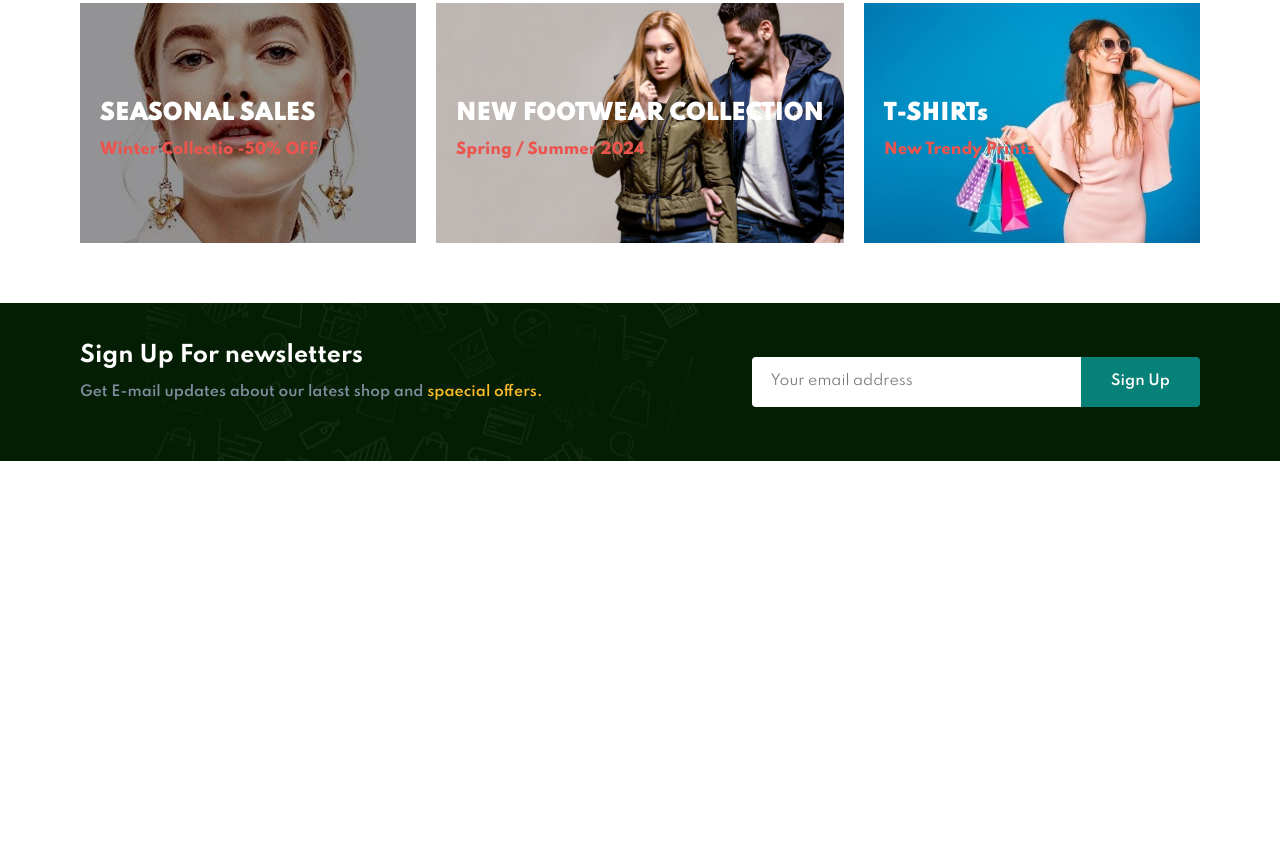
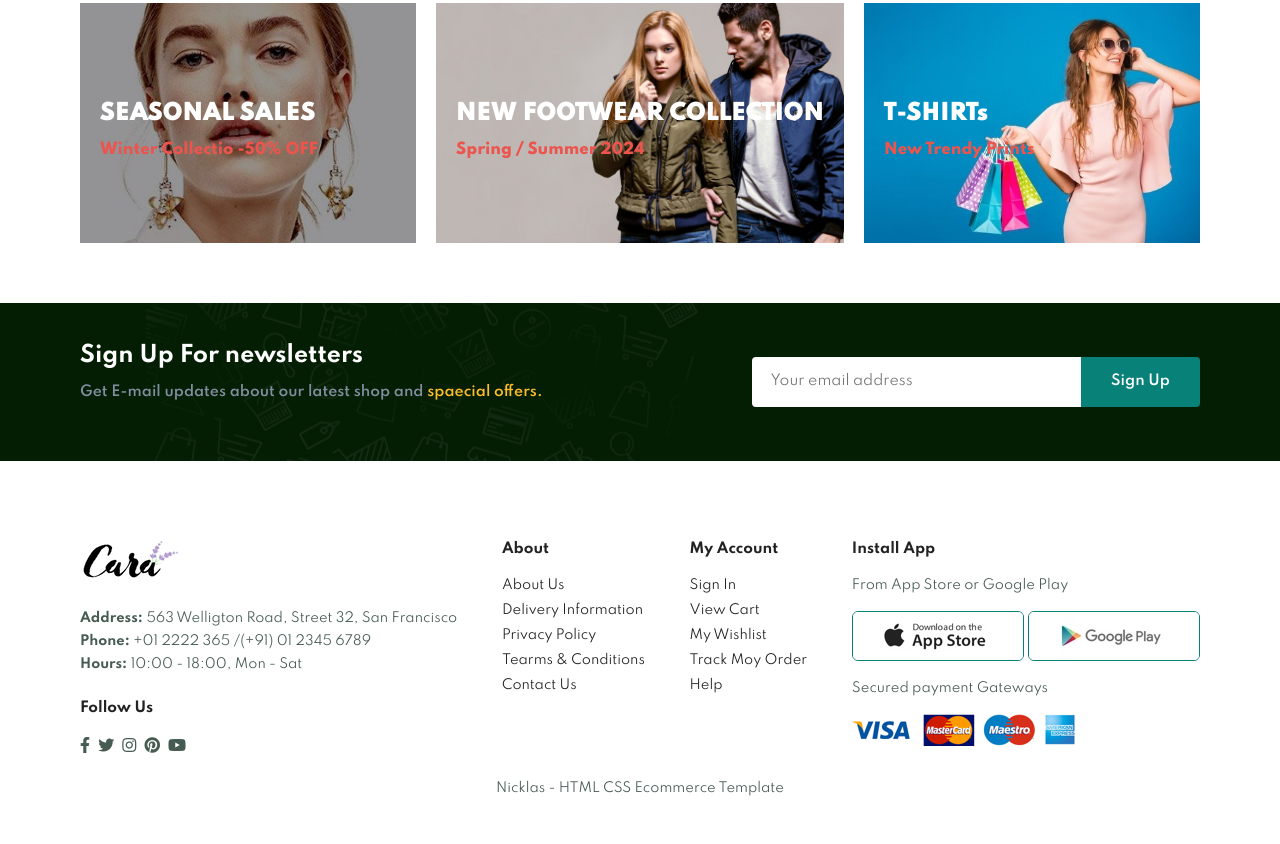
Before and after one commit to nicholchuks/cloth_site, a plain HTML site: page index.html in a window 1280 px wide. Shown: the part 4387-5231 px from the top of the page. Before the commit the page ends 4888 px from the top, so only its background shows below. Drawn offline with Linux system fonts and the light colour scheme.

Commit message:
created the footer section

```diff
--- a/index.html
+++ b/index.html
@@ -405,6 +405,60 @@
       </div>
     </section>
 
+    <footer class="section-p1">
+      <div class="col">
+        <img class="logo" src="img/logo.png" alt="logo" />
+        <p>
+          <strong>Address: </strong>563 Welligton Road, Street 32, San Francisco
+        </p>
+        <p><strong>Phone: </strong>+01 2222 365 /(+91) 01 2345 6789</p>
+        <p><strong>Hours: </strong> 10:00 - 18:00, Mon - Sat</p>
+        <div class="follow">
+          <h4>Follow Us</h4>
+          <div class="icon">
+            <i class="fab fa-facebook-f"></i>
+            <i class="fab fa-twitter"></i>
+            <i class="fab fa-instagram"></i>
+            <i class="fab fa-pinterest"></i>
+            <i class="fab fa-youtube"></i>
+          </div>
+        </div>
+      </div>
+
+      <div class="col">
+        <h4>About</h4>
+        <a href="#">About Us</a>
+        <a href="#">Delivery Information</a>
+        <a href="#">Privacy Policy</a>
+        <a href="#">Tearms & Conditions</a>
+        <a href="#">Contact Us</a>
+      </div>
+
+      <div class="col">
+        <h4>My Account</h4>
+        <a href="#">Sign In</a>
+        <a href="#">View Cart</a>
+        <a href="#">My Wishlist</a>
+        <a href="#">Track Moy Order</a>
+        <a href="#">Help</a>
+      </div>
+
+      <div class="col install">
+        <h4>Install App</h4>
+        <p>From App Store or Google Play</p>
+        <div class="row">
+          <img src="img/pay/app.jpg" alt="apple-img" />
+          <img src="img/pay/play.jpg" alt="google-img" />
+        </div>
+        <p>Secured payment Gateways</p>
+        <img src="img/pay/pay.png" alt="google" />
+      </div>
+
+      <div class="copyright">
+        <p>Nicklas - HTML CSS Ecommerce Template</p>
+      </div>
+    </footer>
+
     <script src="script.js"></script>
   </body>
 </html>
--- a/style.css
+++ b/style.css
@@ -460,4 +460,67 @@ body {
   border-bottom-left-radius: 0;
 }
 
+footer {
+  display: flex;
+  flex-wrap: wrap;
+  justify-content: space-between;
+}
+
+footer .col {
+  display: flex;
+  flex-direction: column;
+  align-items: flex-start;
+  margin-bottom: 20px;
+}
+
+footer .logo {
+  margin-bottom: 30px;
+}
+
+footer h4 {
+  font-size: 14px;
+  padding-bottom: 20px;
+}
+
+footer p {
+  font-size: 13px;
+  margin: 0 0 8px 0;
+}
+
+footer a {
+  text-decoration: none;
+  font-size: 13px;
+  color: #222;
+  margin-bottom: 10px;
+}
+
+footer .follow {
+  margin-top: 20px;
+}
+
+footer .follow i {
+  color: #465b52;
+  padding-right: 4px;
+  cursor: pointer;
+}
+
+footer .install .row img {
+  border: 1px solid #088178;
+  border-radius: 6px;
+}
+
+footer .install img {
+  margin: 10px 0 15px 0;
+}
+
+footer .follow i:hover,
+footer a:hover {
+  color: #088178;
+}
+
+footer .copyright {
+  width: 100%;
+  text-align: center;
+}
+
 /* Shop Page */
```
